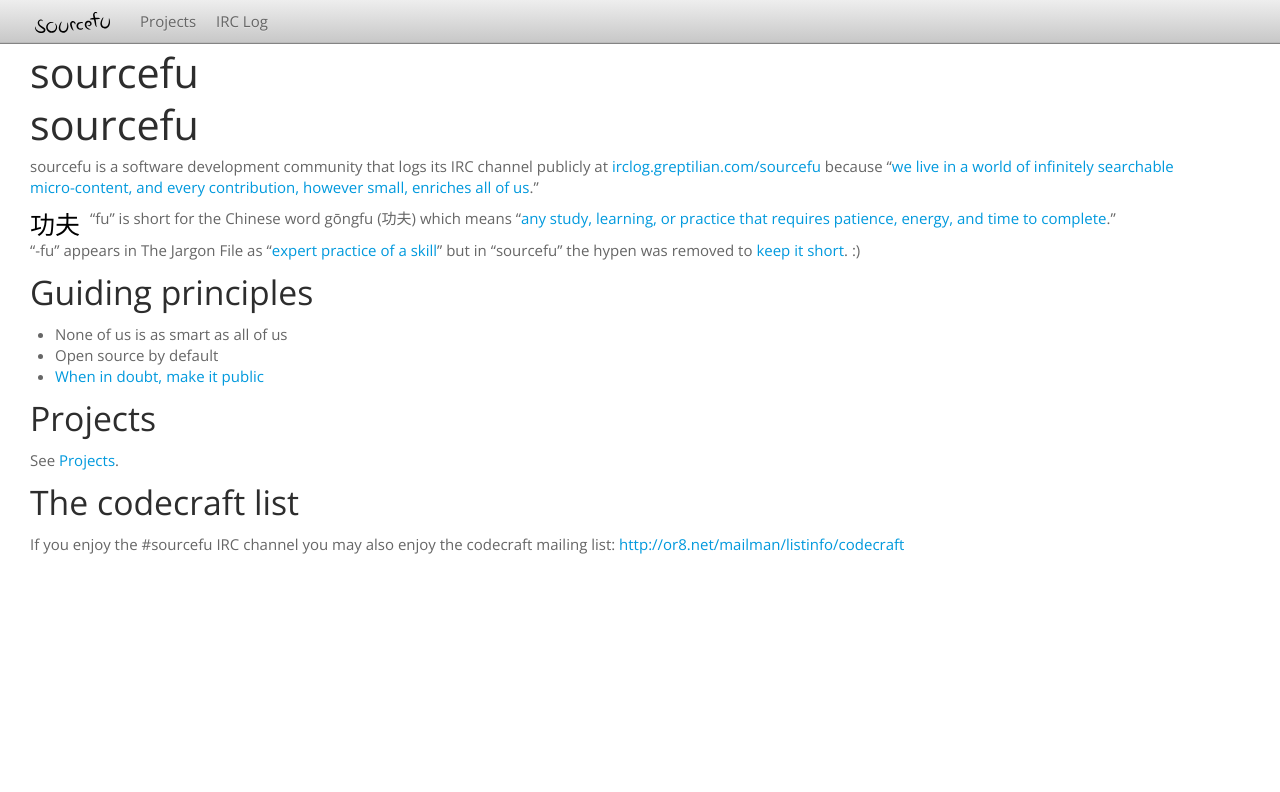
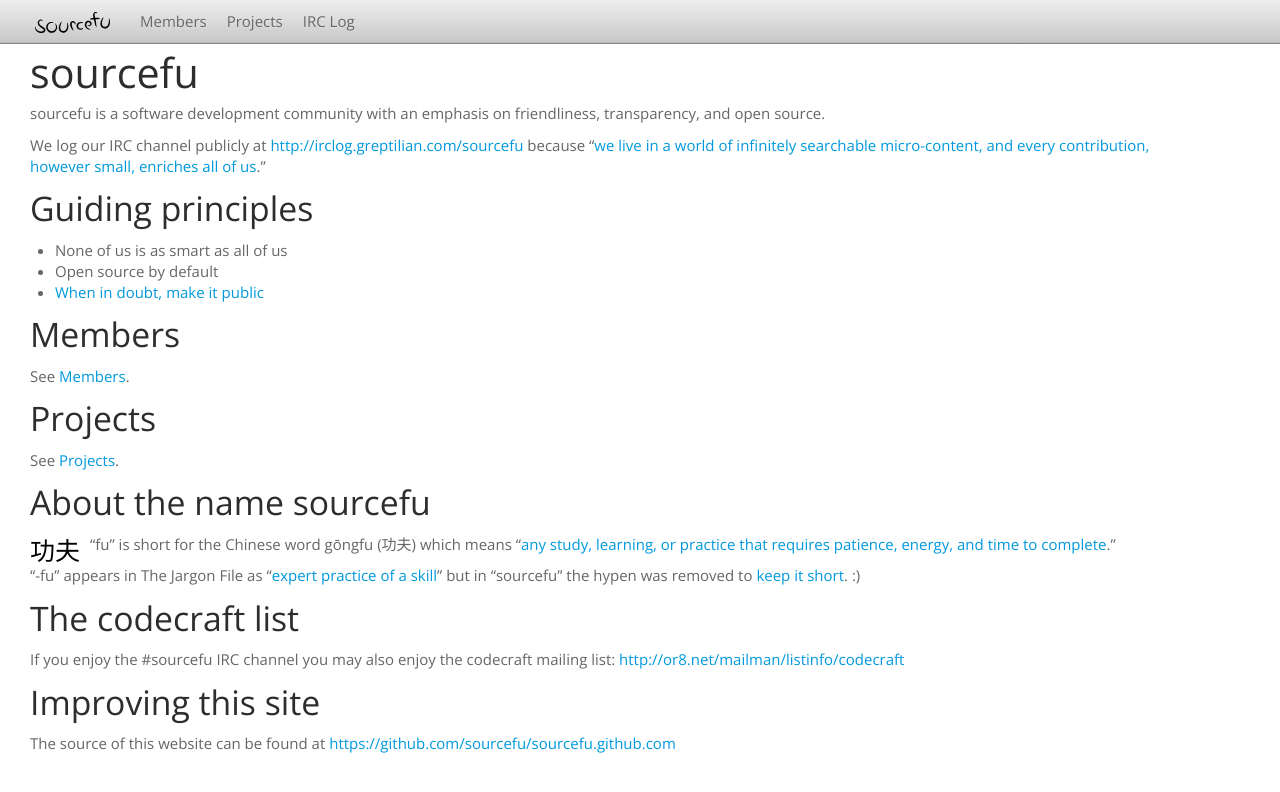
Before and after one commit to sourcefu/sourcefu.github.com, a Jekyll site: the page built from index.md, in a window 1280 px wide. Shown: the top 792 px of the page. Built offline with Jekyll 4.4.1, drawn with Linux system fonts in a browser that asks for light colours; Markdown is read by kramdown in place of the engine named in the settings; our own code applies the rules of GitHub Pages for plain Markdown files.

Commit message:
various improvements
- title was showing twice on homepage
- tweaks to homepage
- more links to members page

```diff
--- /dev/null
+++ b/Gemfile
@@ -0,0 +1,2 @@
+source 'https://rubygems.org'
+gem 'github-pages', group: :jekyll_plugins
--- a/_layouts/default.html
+++ b/_layouts/default.html
@@ -19,6 +19,7 @@
           <a class="brand" href="/"><img src="/img/sourcefu.svg" alt="sourcefu logo" width="80px"/></a>
           <div>
             <ul class="nav">
+              <li><a href="/members">Members</a></li>
               <li><a href="/projects">Projects</a></li>
               <li><a href="http://irclog.greptilian.com/sourcefu/today">IRC Log</a></li>
             </ul>
--- a/index.md
+++ b/index.md
@@ -1,10 +1,26 @@
 ---
 layout: default
-title:
+title: sourcefu
 ---
-# sourcefu
+sourcefu is a software development community with an emphasis on friendliness, transparency, and open source.
 
-sourcefu is a software development community that logs its IRC channel publicly at [irclog.greptilian.com/sourcefu](http://irclog.greptilian.com/sourcefu/today) because "[we live in a world of infinitely searchable micro-content, and every contribution, however small, enriches all of us](http://www.codinghorror.com/blog/2007/04/when-in-doubt-make-it-public.html)."
+We log our IRC channel publicly at [http://irclog.greptilian.com/sourcefu](http://irclog.greptilian.com/sourcefu/today) because "[we live in a world of infinitely searchable micro-content, and every contribution, however small, enriches all of us](http://www.codinghorror.com/blog/2007/04/when-in-doubt-make-it-public.html)."
+
+## Guiding principles
+
+* None of us is as smart as all of us
+* Open source by default
+* [When in doubt, make it public](http://www.codinghorror.com/blog/2007/04/when-in-doubt-make-it-public.html)
+
+## Members
+
+See [Members](/members).
+
+## Projects
+
+See [Projects](/projects).
+
+## About the name sourcefu
 
 <img src="/img/gongfu.svg" alt="gongfu" width="50px" align="left" style="padding-right: 10px; padding-top: 5px"/>
 
@@ -16,16 +32,11 @@ sourcefu is a software development community that logs its IRC channel publicly
 [wikipedia-kungfu]: https://en.wikipedia.org/wiki/Kung_fu_%28term%29
 [unix-short]: http://www.ru.j-npcs.org/usoft/WWW/LJ/Articles/unixtenets.html
 
-## Guiding principles
-
-* None of us is as smart as all of us
-* Open source by default
-* [When in doubt, make it public](http://www.codinghorror.com/blog/2007/04/when-in-doubt-make-it-public.html)
-
-## Projects
-
-See [Projects](/projects).
 
 ## The codecraft list
 
 If you enjoy the \#sourcefu IRC channel you may also enjoy the codecraft mailing list: <http://or8.net/mailman/listinfo/codecraft>
+
+## Improving this site
+
+The source of this website can be found at <https://github.com/sourcefu/sourcefu.github.com>
```
Also changed, not shown: members/pdurbin/index.md (+3 -1 lines), projects/index.md (+1 -1 lines), 1 other file.
